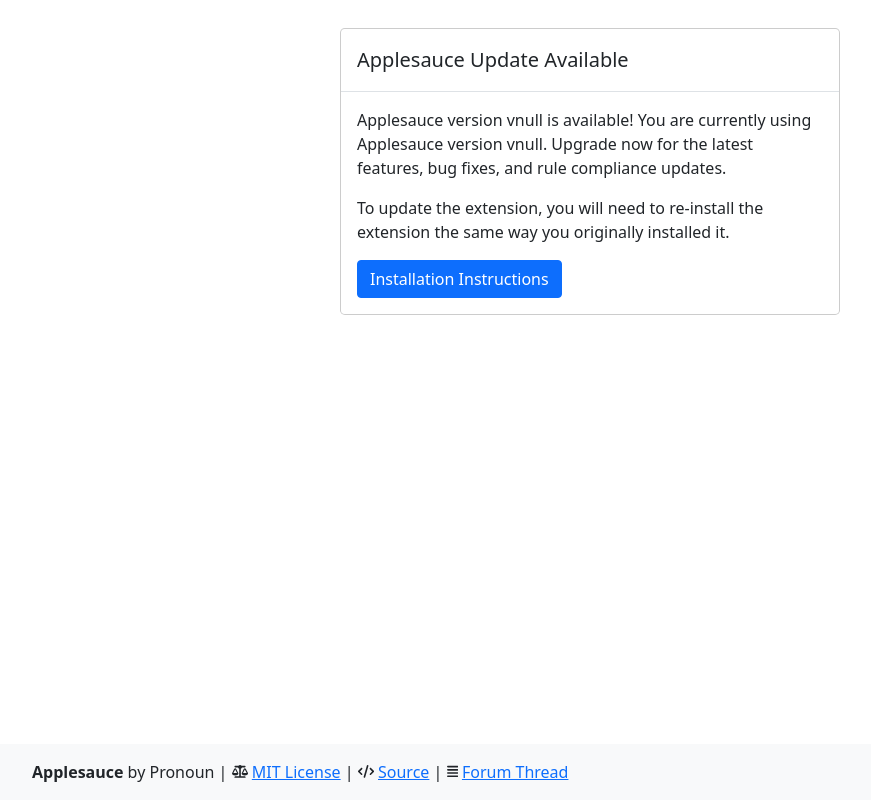
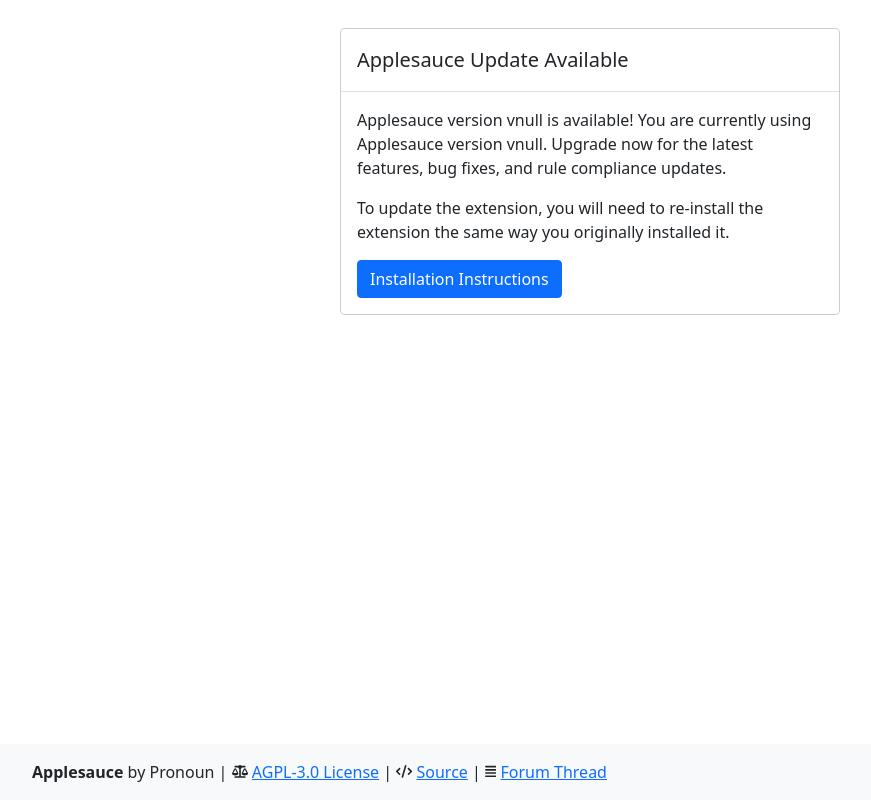
Before and after one commit to esfalsa/applesauce, a browser extension: page update.html in a window 1280 px wide. Shown: the whole page, without its empty margins (50-921 px from the left). Drawn offline with Linux system fonts and the light colour scheme.

Commit message:
Update text to correct license

```diff
--- a/update.html
+++ b/update.html
@@ -50,7 +50,7 @@
             ></path>
           </svg>
           <a href="https://github.com/esfalsa/applesauce/blob/main/LICENSE"
-            >MIT License</a
+            >AGPL-3.0 License</a
           >
           |
           <svg
```
Also changed, not shown: body.html (+1 -1 lines), options.html (+1 -1 lines).
